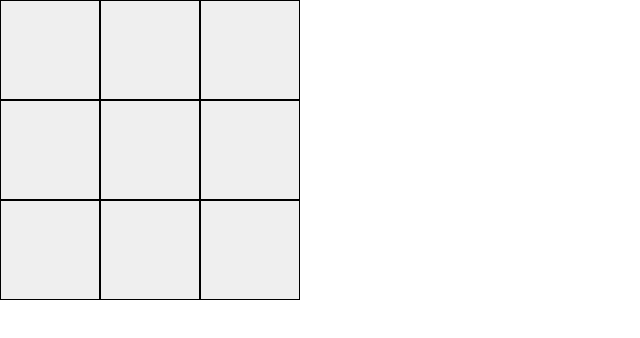
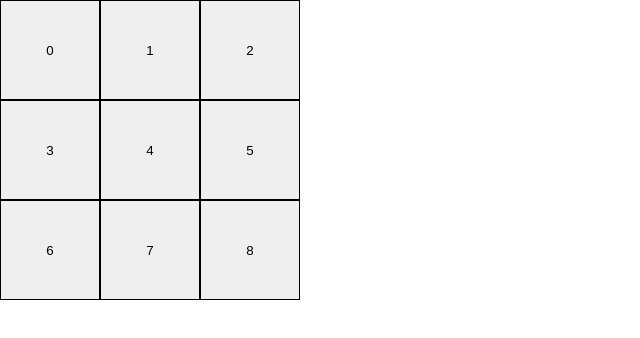
Before and after one commit to sjBao/tic-tac-toe, a React (Create React App) app in the folder client/: page / in a window 1280 px wide. Shown: the top 338 px of the page, without its empty margins (0-640 px from the left). Built offline with nearby package versions, Linux system fonts and the light colour scheme.

Commit message:
Add logic to check rows, column, diagonals

```diff
--- a/client/src/App.js
+++ b/client/src/App.js
@@ -4,24 +4,69 @@ import './App.css';
 
 class App extends Component {
   state = {
-    board: [null,null,null,null,null,null,null,null,null],
+    board: [0,1,2,3,4,5,6,7,8],//Array(9).fill(null),
     playerOneTurn: true,
   };
 
   markBox = (idx) => {
     let { board, playerOneTurn } = this.state;
-    if (playerOneTurn) {
-      board[idx] = 'X'
-    } else {
-      board[idx] = 'O'
-    }
+    playerOneTurn ? board[idx] = 'X' : board[idx] = 'O';
     this.setState(prevState => ({
       board: board,
       playerOneTurn: !prevState.playerOneTurn,
     }));
   };
 
+  checkRow = (idx) => {
+    let { board } = this.state;
+    let currentRow = [
+      board[Math.floor(idx/3) * 3],
+      board[Math.floor(idx/3) * 3 + 1],
+      board[Math.floor(idx/3) * 3 + 2]
+    ];
+
+    console.log(currentRow)
+
+  }
+
+  checkColumn = (idx) => {
+    let { board } = this.state;
+    let currentRow = [
+      board[Math.floor(idx%3)],
+      board[Math.floor(idx%3) + 3],
+      board[Math.floor(idx%3) + 6]
+    ];
+
+    console.log(currentRow)
+  }
+
+  checkDiagonals = (idx) => {
+    let { board } = this.state;
+    let currentRow;
+    if (idx > 1 && idx < 7 && idx%2 === 0) {
+      currentRow = [
+        board[Math.floor(idx%2) + 2],
+        board[Math.floor(idx%2) + 4],
+        board[Math.floor(idx%2) + 6]
+      ];
+
+      console.log(currentRow)
+    }
+
+
+    if (idx%4 === 0) {
+      currentRow = [
+        board[Math.floor(idx%4)],
+        board[Math.floor(idx%4) + 4],
+        board[Math.floor(idx%4) + 8]
+      ];
+
+      console.log(currentRow)
+    }
+  }
+
   render() {
+    this.checkDiagonals(8);
     const board = this.state.board.map( (boxValue, i) => {
       return (
         <BoardBox
--- a/client/src/BoardBox.js
+++ b/client/src/BoardBox.js
@@ -2,7 +2,6 @@ import React from 'react';
 
 const BoardBox = (props) => {
   const handleClick = () => {
-    console.log(props.index);
     props.markBox(props.index)
   }
 
```
